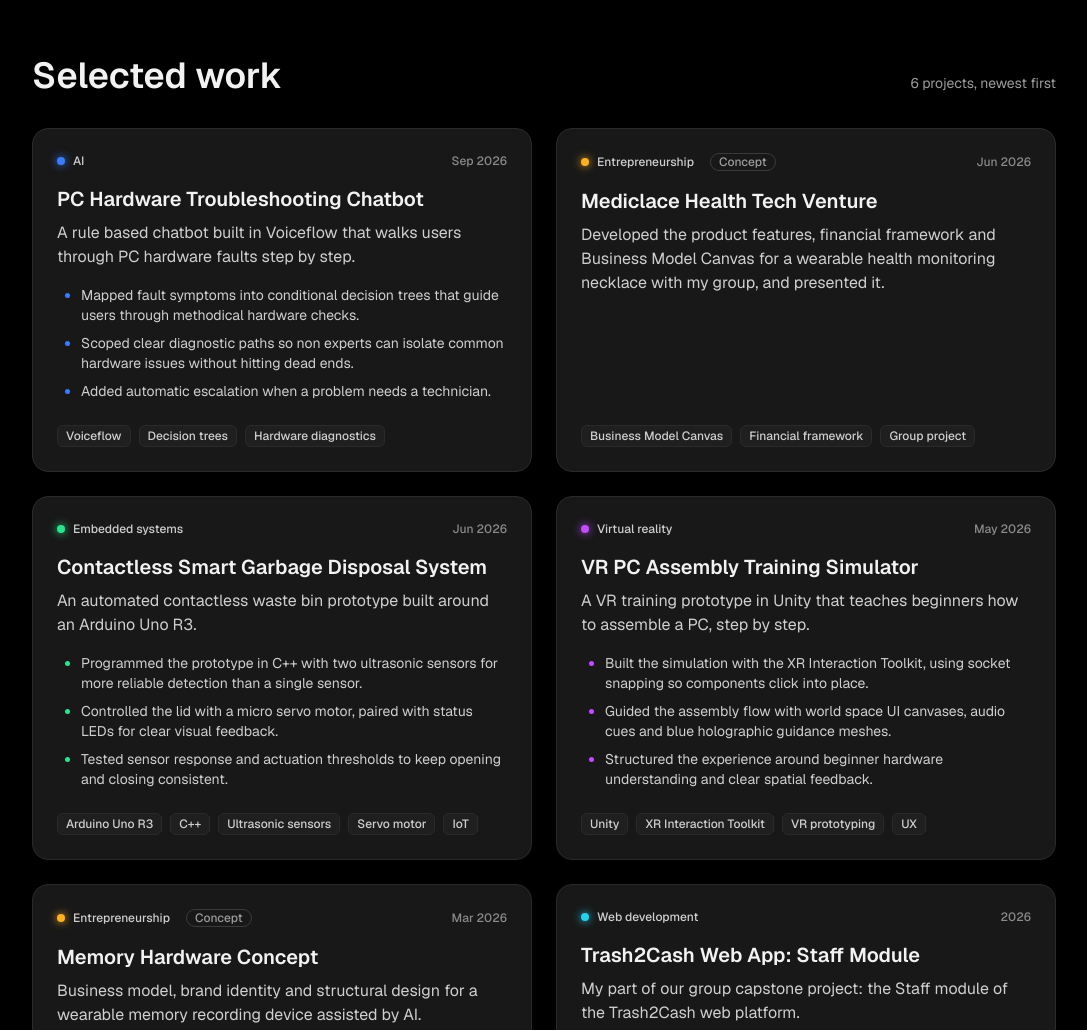
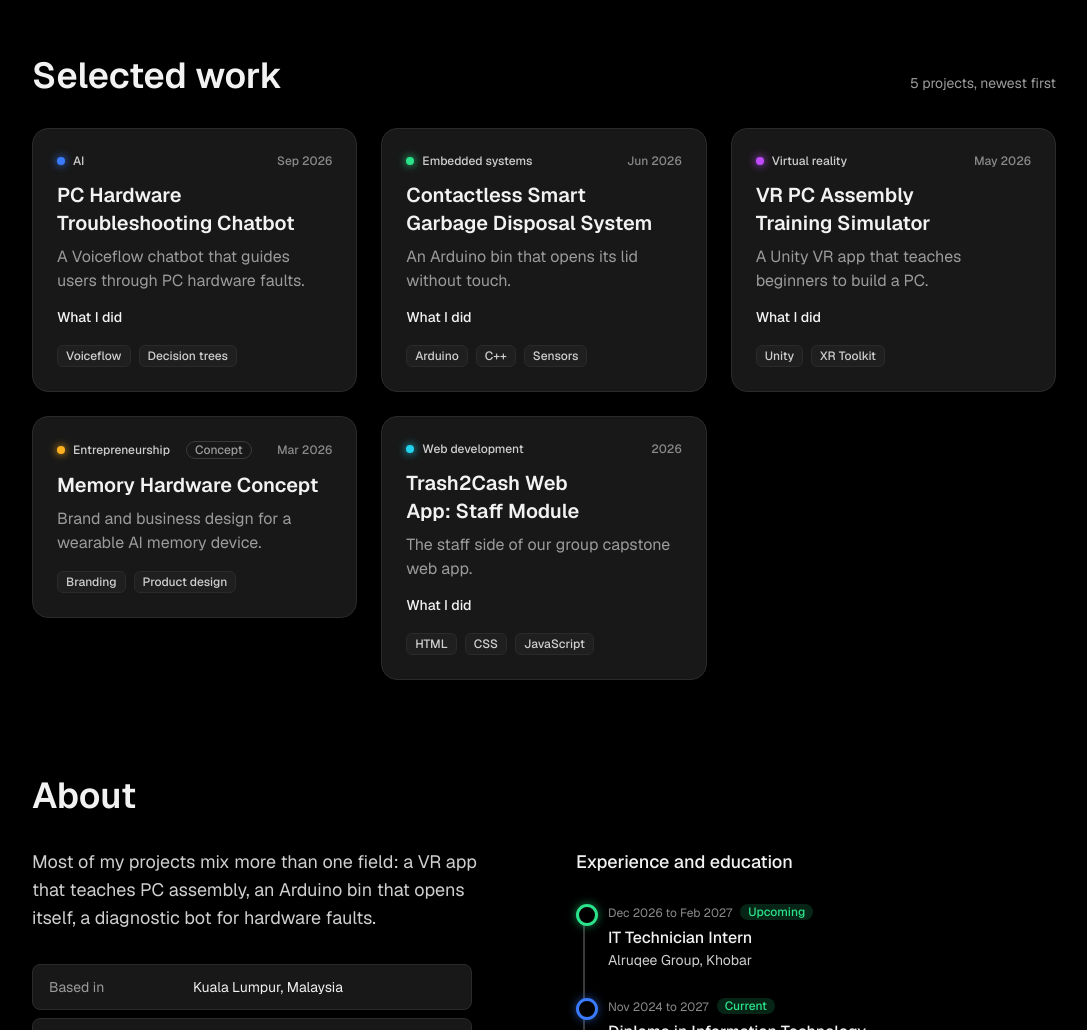
Before and after one commit to Hate28-28/portfolio, a plain HTML site: page index.html in a window 1280 px wide. Shown: the part 1080-2110 px from the top of the page, without its empty margins (96-1183 px from the left). Drawn offline with nearby package versions, Linux system fonts and the light colour scheme.

Commit message:
more changes

```diff
--- a/content.js
+++ b/content.js
@@ -60,6 +60,7 @@ window.SITE = {
       // Modules show as a dropdown under this entry, in groups.
       // Short lines shown under this entry
       highlights: [
+        "Graduating with a CGPA of 3.5.",
         "Scored 98% on the networking skills assessment (IPv4 subnetting and router and switch security in Cisco Packet Tracer).",
       ],
       modules: [
@@ -81,14 +82,14 @@ window.SITE = {
       area: "AI",
       date: "2026-09",
       summary:
-        "A rule based chatbot built in Voiceflow that walks users through PC hardware faults step by step.",
-      // "points" show as bullet points on the card
+        "A Voiceflow chatbot that guides users through PC hardware faults.",
+      // "points" show in a small "What I did" dropdown on the card
       points: [
         "Mapped fault symptoms into conditional decision trees that guide users through methodical hardware checks.",
         "Scoped clear diagnostic paths so non experts can isolate common hardware issues without hitting dead ends.",
         "Added automatic escalation when a problem needs a technician.",
       ],
-      tags: ["Voiceflow", "Decision trees", "Hardware diagnostics"],
+      tags: ["Voiceflow", "Decision trees"],
       link: "", // optional: a demo, GitHub or video URL
     },
     {
@@ -96,23 +97,13 @@ window.SITE = {
       area: "Web development",
       date: "2026", // capstone project; change to "YYYY-MM" if you want the exact month
       summary:
-        "My part of our group capstone project: the Staff module of the Trash2Cash web platform.",
+        "The staff side of our group capstone web app.",
       points: [
         "Built the Staff module using HTML, CSS and JavaScript.",
         "Implemented workflows for reviewing user submissions and managing inventory.",
         "Worked with teammates to keep the staff interface in line with the platform's data flow.",
       ],
-      tags: ["HTML", "CSS", "JavaScript", "Capstone project", "Group project"],
-      link: "",
-    },
-    {
-      title: "Mediclace Health Tech Venture",
-      area: "Entrepreneurship",
-      date: "2026-06",
-      concept: true, // shows a "Concept" label so it isn't mistaken for a shipped product
-      summary:
-        "Developed the product features, financial framework and Business Model Canvas for a wearable health monitoring necklace with my group, and presented it.",
-      tags: ["Business Model Canvas", "Financial framework", "Group project"],
+      tags: ["HTML", "CSS", "JavaScript"],
       link: "",
     },
     {
@@ -120,13 +111,13 @@ window.SITE = {
       area: "Embedded systems",
       date: "2026-06",
       summary:
-        "An automated contactless waste bin prototype built around an Arduino Uno R3.",
+        "An Arduino bin that opens its lid without touch.",
       points: [
         "Programmed the prototype in C++ with two ultrasonic sensors for more reliable detection than a single sensor.",
         "Controlled the lid with a micro servo motor, paired with status LEDs for clear visual feedback.",
         "Tested sensor response and actuation thresholds to keep opening and closing consistent.",
       ],
-      tags: ["Arduino Uno R3", "C++", "Ultrasonic sensors", "Servo motor", "IoT"],
+      tags: ["Arduino", "C++", "Sensors"],
       link: "",
     },
     {
@@ -134,13 +125,13 @@ window.SITE = {
       area: "Virtual reality",
       date: "2026-05",
       summary:
-        "A VR training prototype in Unity that teaches beginners how to assemble a PC, step by step.",
+        "A Unity VR app that teaches beginners to build a PC.",
       points: [
         "Built the simulation with the XR Interaction Toolkit, using socket snapping so components click into place.",
         "Guided the assembly flow with world space UI canvases, audio cues and blue holographic guidance meshes.",
         "Structured the experience around beginner hardware understanding and clear spatial feedback.",
       ],
-      tags: ["Unity", "XR Interaction Toolkit", "VR prototyping", "UX"],
+      tags: ["Unity", "XR Toolkit"],
       link: "",
     },
     {
@@ -149,8 +140,8 @@ window.SITE = {
       date: "2026-03",
       concept: true,
       summary:
-        "Business model, brand identity and structural design for a wearable memory recording device assisted by AI.",
-      tags: ["Brand identity", "Product design", "Business Model Canvas"],
+        "Brand and business design for a wearable AI memory device.",
+      tags: ["Branding", "Product design"],
       link: "",
     },
   ],
--- a/main.js
+++ b/main.js
@@ -52,7 +52,7 @@
         <h3 class="heading-6">${esc(p.title)}</h3>
         ${p.image ? `<img class="shot" src="${esc(p.image)}" alt="${esc(p.title)}" loading="lazy">` : ""}
         <p class="summary body-3">${esc(p.summary)}</p>
-        ${p.points && p.points.length ? `<ul class="points body-6">${p.points.map((x) => `<li>${esc(x)}</li>`).join("")}</ul>` : ""}
+        ${p.points && p.points.length ? `<details class="more"><summary class="body-5">What I did<i class="ph ph-plus" aria-hidden="true"></i></summary><ul class="points body-6">${p.points.map((x) => `<li>${esc(x)}</li>`).join("")}</ul></details>` : ""}
         ${p.link ? `<a class="card-link body-5" href="${esc(p.link)}" target="_blank" rel="noopener">Open project <i class="ph ph-arrow-up-right" aria-hidden="true"></i></a>` : ""}
         ${p.tags && p.tags.length ? `<ul class="tags caption-4">${p.tags.map((t) => `<li>${esc(t)}</li>`).join("")}</ul>` : ""}
       </article>`
@@ -122,6 +122,7 @@
     edu && {
       q: "What are you studying?",
       a: `I'm doing a ${esc(edu.title)} at ${esc(edu.org)}, from ${fmt(edu.start)} to ${fmt(edu.end)}. ` +
+        `${(edu.highlights || []).find((h) => /CGPA/i.test(h)) ? `I'm ${esc((edu.highlights || []).find((h) => /CGPA/i.test(h)).replace(/\.$/, "").replace(/^./, (c) => c.toLowerCase()))}. ` : ""}` +
         `Through my coursework I've built ${projects.length} projects across ${esc(joinList(areas.map((x) => (x === "AI" ? x : x.toLowerCase()))))}, which you can see under Selected work.`,
     },
     job && {
--- a/styles.css
+++ b/styles.css
@@ -331,3 +331,19 @@ main, .foot { position: relative; z-index: 1; }
 .hl li::marker { color: var(--green); }
 .mods-body { grid-template-columns: repeat(2, minmax(0, 1fr)); }
 @media (max-width: 560px) { .mods-body { grid-template-columns: 1fr; } }
+
+/* Compact project cards */
+.card { padding: var(--s-300); }
+.card h3 { margin-top: var(--s-100); }
+.card .summary { color: var(--muted); }
+.cards { grid-template-columns: repeat(3, minmax(0, 1fr)); align-items: start; }
+.tags { padding-top: var(--s-200); }
+.more { margin-top: var(--s-100); }
+.more summary { display: inline-flex; align-items: center; gap: var(--s-50); cursor: pointer; list-style: none; color: var(--ink); }
+.more summary::-webkit-details-marker { display: none; }
+.more summary .ph { color: var(--muted); transition: transform var(--t-move) var(--ease); }
+.more[open] summary .ph { transform: rotate(45deg); }
+.more .points { margin-top: var(--s-100); animation: modsIn var(--t-move) var(--ease); }
+@media (max-width: 1000px) { .cards { grid-template-columns: repeat(2, minmax(0, 1fr)); } }
+@media (max-width: 640px) { .cards { grid-template-columns: 1fr; } }
+@media (pointer: coarse) { .more summary { min-height: 44px; } }
```
